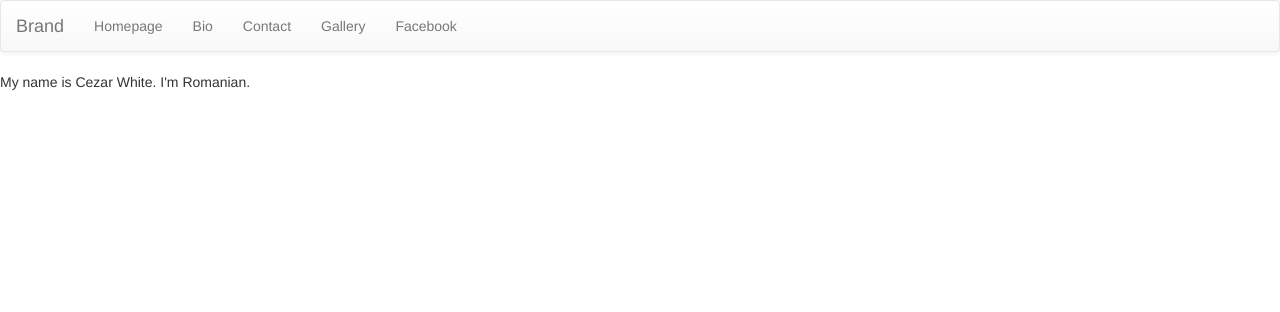
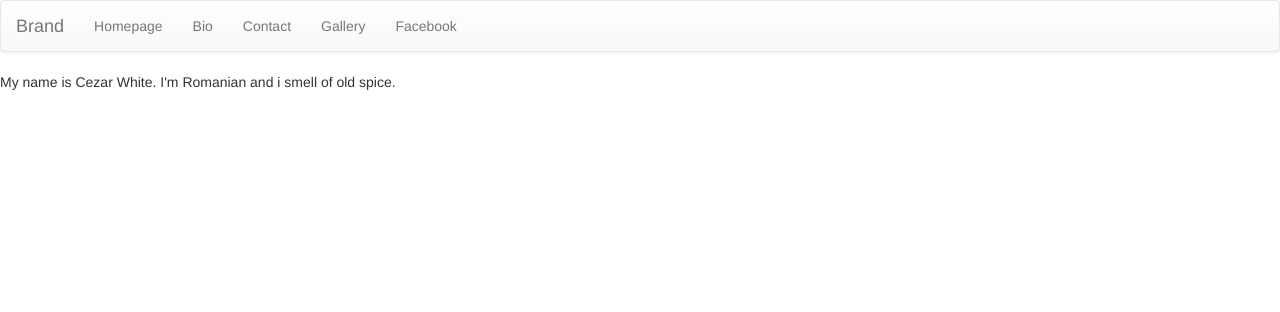
Before and after one commit to cezarwhite/cezarwhite.com, a PHP site: page / in a window 1280 px wide. Shown: the top 312 px of the page. Run offline with PHP 8.4, Linux system fonts and the light colour scheme; some libraries are stand-ins or nearby versions.

Commit message:
Add to welcome message

```diff
--- a/index.php
+++ b/index.php
@@ -20,7 +20,7 @@
   <body>
       <?php include "nav.php"; ?>
 
-      My name is Cezar White. I'm Romanian.
+      My name is Cezar White. I'm Romanian and i smell of old spice.
 
     <!-- jQuery (necessary for Bootstrap's JavaScript plugins) -->
     <link rel="stylesheet" href="https://maxcdn.bootstrapcdn.com/bootstrap/3.3.6/css/bootstrap-theme.min.css" integrity="sha384-fLW2N01lMqjakBkx3l/M9EahuwpSfeNvV63J5ezn3uZzapT0u7EYsXMjQV+0En5r" crossorigin="anonymous">
```
